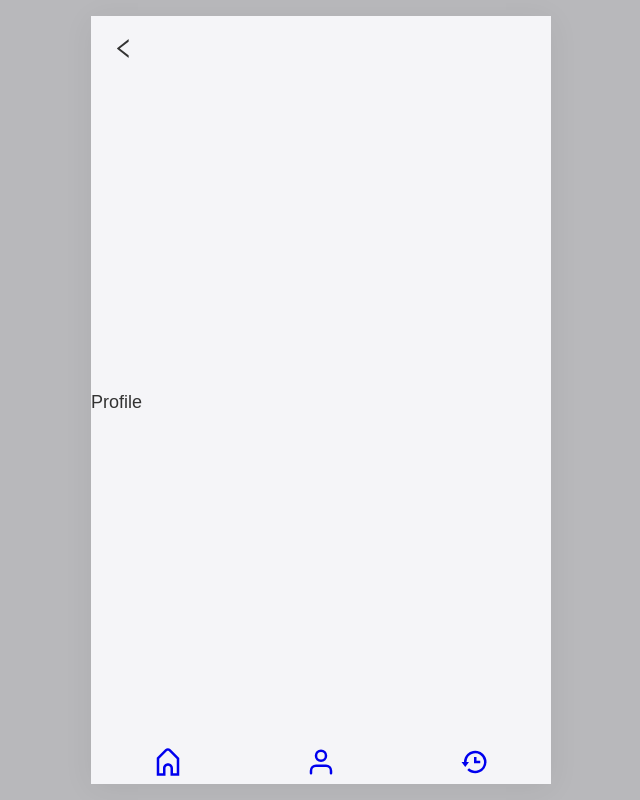
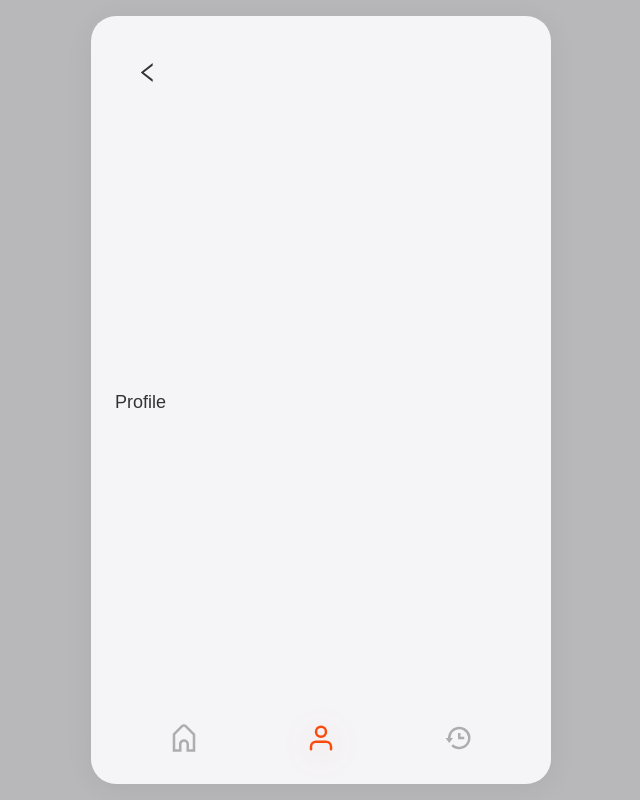
Before and after one commit to ximecalderon/eatable, a React (Create React App) app: page /profile in a window 1280 px wide. Shown: the whole page, without its empty margins (319-959 px from the left). Built offline with nearby package versions, Linux system fonts and the light colour scheme; a web font is replaced by a local one.

Commit message:
add new css

```diff
--- a/src/components/Layout/index.js
+++ b/src/components/Layout/index.js
@@ -1,5 +1,5 @@
 import { useState } from 'react';
-import { Outlet, Link } from 'react-router-dom';
+import { Outlet, NavLink } from 'react-router-dom';
 import { CgHome } from 'react-icons/cg';
 import { FiUser } from 'react-icons/fi';
 import { BiHistory } from 'react-icons/bi';
@@ -18,19 +18,34 @@ const Layout = () => {
             <nav>
                 <ItemsNav>
                     <li>
-                        <Link to='/'>
+                        <NavLink
+                            to='/'
+                            className={({ isActive }) =>
+                                isActive ? 'link-active' : 'link'
+                            }
+                        >
                             <CgHome style={{ fontSize: 30 }} />
-                        </Link>
+                        </NavLink>
                     </li>
                     <li>
-                        <Link to='/profile'>
+                        <NavLink
+                            to='/profile'
+                            className={({ isActive }) =>
+                                isActive ? 'link-active' : 'link'
+                            }
+                        >
                             <FiUser style={{ fontSize: 30 }} />
-                        </Link>
+                        </NavLink>
                     </li>
                     <li>
-                        <Link to='/history'>
+                        <NavLink
+                            to='/history'
+                            className={({ isActive }) =>
+                                isActive ? 'link-active' : 'link'
+                            }
+                        >
                             <BiHistory style={{ fontSize: 30 }} />
-                        </Link>
+                        </NavLink>
                     </li>
                 </ItemsNav>
             </nav>
--- a/src/styles/global.js
+++ b/src/styles/global.js
@@ -1,6 +1,6 @@
-import { css } from "@emotion/react";
-import { colors, shadow } from "./colors";
-import { typography } from "./typography";
+import { css } from '@emotion/react';
+import { colors, shadow } from './colors';
+import { typography } from './typography';
 
 export const reset = css`
     /* CSS Reset by Andy Bell (https://piccalil.li/blog/a-modern-css-reset/) */
@@ -27,8 +27,8 @@ export const reset = css`
     }
 
     /* Remove list styles on ul, ol elements with a list role, which suggests default styling will be removed */
-  ul[role="list"],
-  ol[role="list"] {
+    ul[role='list'],
+    ol[role='list'] {
         list-style: none;
     }
 
@@ -79,6 +79,16 @@ export const reset = css`
             scroll-behavior: auto !important;
         }
     }
+    /* Specific styles for non-active links */
+    .link {
+        color: #adadaf;
+    }
+
+    /* Specific styles for active links */
+    .link-active {
+        color: #fa4a0c;
+        filter: drop-shadow(0px 6px 20px rgba(215, 56, 0, 0.4));
+    }
 `;
 
 export const global = css`
@@ -96,6 +106,8 @@ export const global = css`
         width: 460px;
         color: ${colors.black};
         background-color: ${colors.backgroundGray};
-    box-shadow: ${shadow.pageHeader}
+        box-shadow: ${shadow.pageHeader};
+        border-radius: 25px;
+        padding: 1.5rem;
     }
 `;
```
Lines whose indentation alone changed are shown as unchanged.
